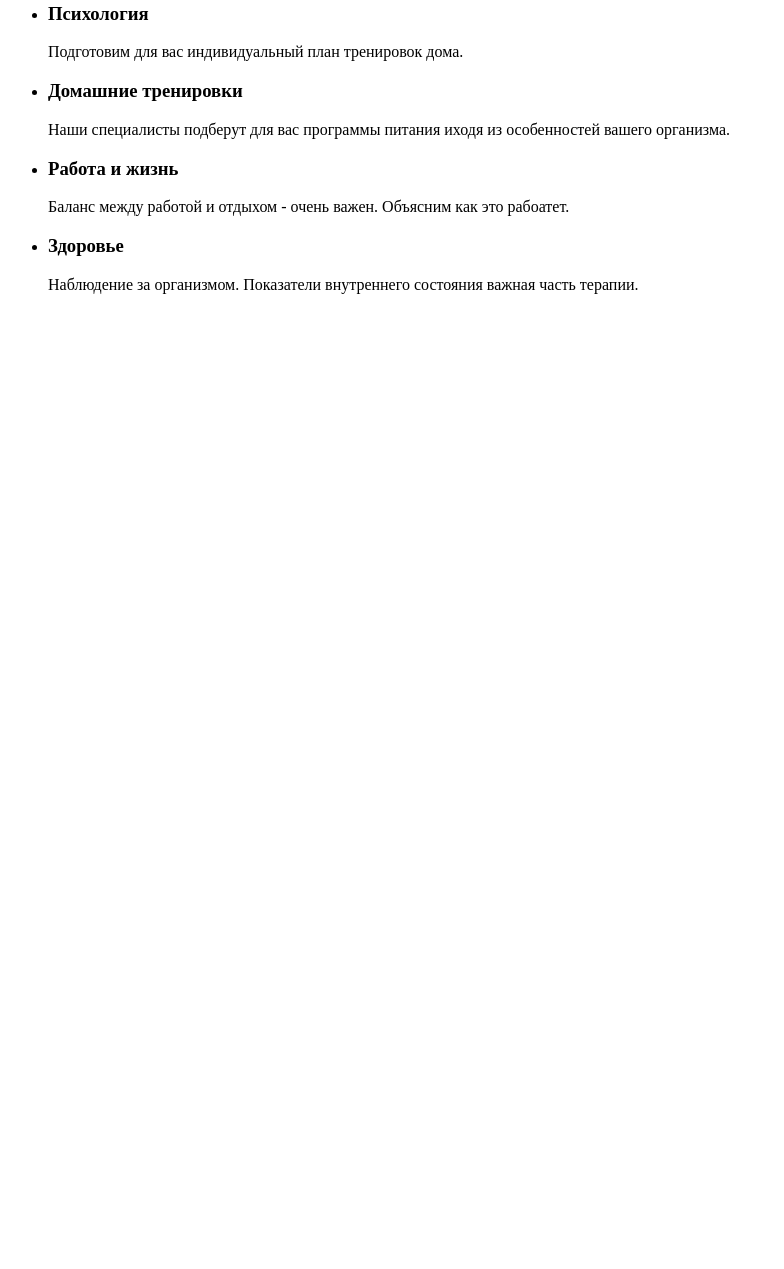
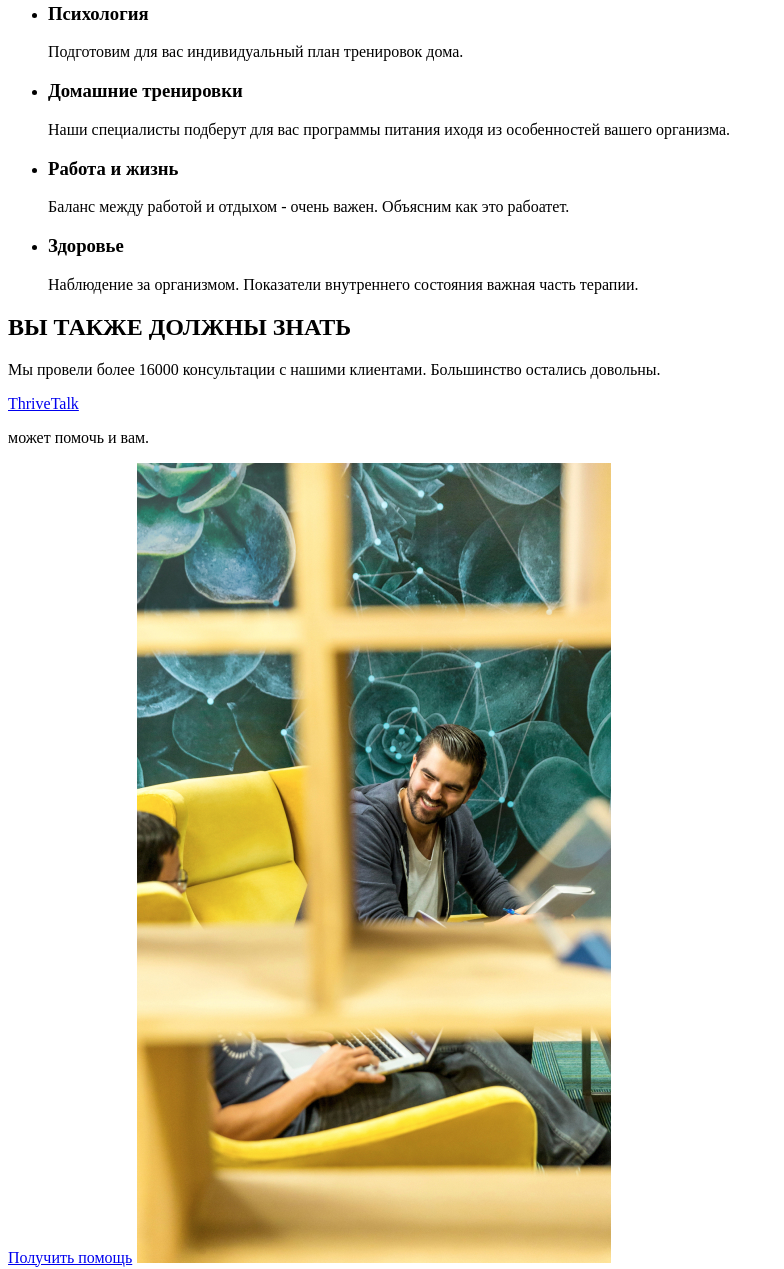
Before and after one commit to fil7006020/TravelTalk, a plain HTML site: page index.html in a window 1280 px wide. Shown: the part 1775-3044 px from the top of the page, without its empty margins (0-784 px from the left). Before the commit the page ends 2085 px from the top, so only its background shows below. Drawn offline with Linux system fonts and the light colour scheme.

Commit message:
я сделал новый блок :)

```diff
--- a/index.html
+++ b/index.html
@@ -137,6 +137,16 @@
                 </li>
             </ul>
         </section>
+        <section class="help">
+            <h2 class="help__title">ВЫ ТАКЖЕ ДОЛЖНЫ ЗНАТЬ</h2>
+            <p class="help__text">
+                Мы провели более 16000 консультации с нашими клиентами. Большинство остались довольны.
+            </p>
+            <a href="#" class="help__link">ThriveTalk</a>
+            <p class="help__text">может помочь и вам.</p>
+            <a href="#" class="help__link">Получить помощь</a>
+            <img src="img/talk.jpg" alt="talk" width="475" height="800" class="help__img">
+        </section>
     </div>
 </body>
 </html>
```
Also changed, not shown: img/talk.jpg (added).
